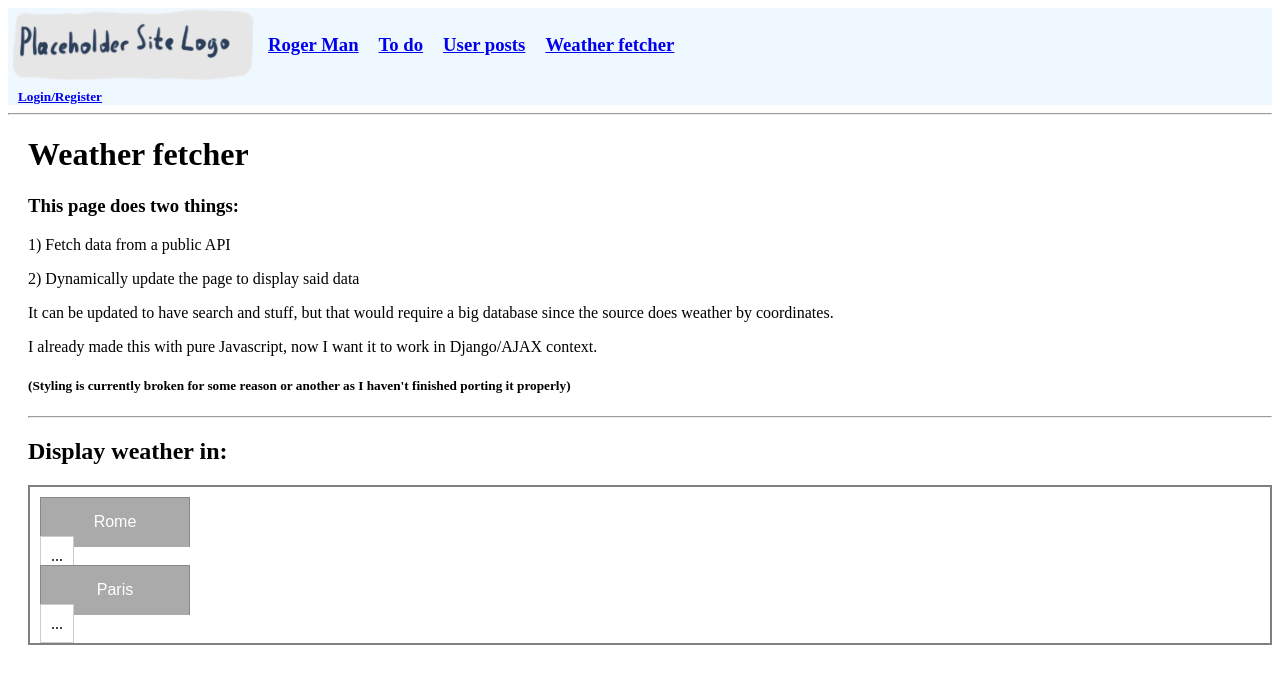
After one commit to SirNotAWholeLot/misc, a Django app: page /weather_fetcher/ in a window 1280 px wide. The commit adds this page. Shown: the top 684 px of the page. Run offline with Django 4.2, Linux system fonts and the light colour scheme; data comes from the database, SQL or seed files in the repository; both versions use the stored data as it was after the commit.

Commit message:
Weather fetcher added

```diff
--- a/Django test project/base_app/admin.py
+++ b/Django test project/base_app/admin.py
@@ -2,13 +2,14 @@ from django.contrib import admin
 
 # Register your models here.
 
-from .models import Roger_preprep_line, Todo_obj, Todo_phase, Post_op, Post_reply
+from .models import Roger_preprep_line, Todo_obj, Todo_phase, Post_op, Post_reply, Wf_city
 
 admin.site.register(Roger_preprep_line)
 admin.site.register(Todo_obj)
 admin.site.register(Todo_phase)
 admin.site.register(Post_op)
 admin.site.register(Post_reply)
+admin.site.register(Wf_city)
 
 # User list (for development/testing only, obviously shouldn't be just kept here like this)
 # Admin_test / Test admin password
--- a/Django test project/base_app/models.py
+++ b/Django test project/base_app/models.py
@@ -81,3 +81,11 @@ class Post_reply(models.Model): # Reply: tied to an opening post
 
     def short_body(self):
         return self.body if len(self.body) <= 50 else (self.body[0:46] + '...')
+
+class Wf_city(models.Model):
+    id = models.AutoField(primary_key=True)
+    name = models.CharField(max_length=100)
+    link = models.CharField(max_length=300)
+
+    def __str__(self):
+        return self.name
--- a/Django test project/base_app/templates/base_app/home.html
+++ b/Django test project/base_app/templates/base_app/home.html
@@ -8,6 +8,7 @@
     <p>- <a href="{% url 'roger' %}">Roger Man</a></p>
     <p>- <a href="{% url 'todo_list' %}">To do list</a></p>
     <p>- <a href="{% url 'post_list' %}">User posts</a></p>
+    <p>- <a href="{% url 'weather_fetcher' %}">Weather fetcher</a></p>
 </div>
 
 {% endblock content %}
--- /dev/null
+++ b/Django test project/base_app/templates/base_app/weather_fetcher.html
@@ -0,0 +1,59 @@
+{% extends 'main.html' %}
+{% block content %}
+
+<div>
+    <!--script src="js/functions.js"></script>
+    <script src="js/cities_list.js"></script-->
+    {{ cities_json|json_script:"cities_json" }}
+    <script>
+        const cities_json = JSON.parse(document.getElementById('cities_json').textContent);
+    </script>
+    <h1>Weather fetcher</h1>
+    <h3>This page does two things:</h3>
+    <p>1) Fetch data from a public API</p>
+    <p>2) Dynamically update the page to display said data</p>
+    <p>It can be updated to have search and stuff, but that would require a big database since the source does weather by coordinates.</p>
+    <p>I already made this with pure Javascript, now I want it to work in Django/AJAX context.</p>
+    <h5>(Styling is currently broken for some reason or another as I haven't finished porting it properly)</h5>
+    <hr>
+    <h2>Display weather in:</h2>
+    <div id="cont_weather">
+        <!--This makes me use two different variables for cities, one that Django templates understand and one that JS understands-->
+        {% for item in cities_list %}
+        <div class="l_city">
+            <button id="button_{{item.name}}" class="b_city">{{item.name}}</button>
+            <script>
+                // This button should call the relevant Django view to construct and render a display element and then dynamically update the page with it
+                document.getElementById("button_{{item.name}}").addEventListener("click", function(){ load_city(cities_json['{{item.id}}']); }, false);
+
+                function load_city(city){
+                    field = document.getElementById("field_" + city['name']);
+                    var xhr = new XMLHttpRequest();
+                    xhr.open("GET", city['link'], true);
+                    // Can also be done somewhat simplier through xhr.onload, xhr.onprogress and xhr.onerror
+                    xhr.onreadystatechange = function(){
+                        if(this.readyState == 1 && this.status == 200){
+                            field.innerHTML = '<span>Temperature: fetching... Humidity: fetching...</span>';
+                        }
+                        if(this.readyState == 4 && this.status == 200){
+                            var response = JSON.parse(this.responseText);
+                            var weather = '<span>Temperature: ' + response.current.temperature_2m + ' ' + response.current_units.temperature_2m + ', ' +
+                                'Humidity: ' + response.current.relative_humidity_2m + ' ' + response.current_units.relative_humidity_2m + '</span>';
+                            field.innerHTML = weather;
+                        }
+                        if(this.status != 200){
+                            field.innerHTML = '<span>Request error!</span>';
+                        }
+                    }
+                    xhr.send();
+                }
+            </script>
+            <div id="field_{{item.name}}">
+                <span class="p_city">...</span>
+            </div>
+        </div>
+        {% endfor %}
+    </div>
+</div>
+
+{% endblock content %}
--- a/Django test project/base_app/urls.py
+++ b/Django test project/base_app/urls.py
@@ -19,4 +19,5 @@ urlpatterns = [
     path('posts/item_id=<str:pk>/delete/', views.post_delete_op, name='post_delete'),
     path('posts/reply_id=<str:pk>/edit/', views.post_edit_reply, name='post_reply_edit'),
     path('posts/reply_id=<str:pk>/delete/', views.post_delete_reply, name='post_reply_delete'),
+    path('weather_fetcher/', views.weather_fetcher, name='weather_fetcher'),
 ]
--- a/Django test project/base_app/views.py
+++ b/Django test project/base_app/views.py
@@ -5,7 +5,7 @@ from django.contrib.auth.decorators import login_required
 
 from django.contrib.auth.models import User
 from django.contrib.auth.forms import UserCreationForm
-from .models import Roger_preprep_line, Todo_obj, Todo_phase, Post_op, Post_reply
+from .models import Roger_preprep_line, Todo_obj, Todo_phase, Post_op, Post_reply, Wf_city
 from .forms import Form_Roger_preprep_line, Form_Post_op, Form_Post_reply
 from django.db.models import Q
 
@@ -168,7 +168,7 @@ def post_edit_reply(request, pk):
 def post_delete_reply(request, pk):
     post = Post_reply.objects.get(id=pk)
     op_id = post.original.id
-    context = {'object':Post_reply.objects.get(id=pk)}
+    context = {'object': Post_reply.objects.get(id=pk)}
     if request.user != post.poster:
         messages.error(request, "You do not have the rights for this")
         return redirect('post_post', pk=op_id)
@@ -177,3 +177,12 @@ def post_delete_reply(request, pk):
         # To add: if no replies by this user remain under this post (and they are not the OP), remove them from participants
         return redirect('post_post', pk=op_id)
     return render(request, 'base_app/form_delete.html', context)
+
+def weather_fetcher(request):
+    cities_list = Wf_city.objects.all()
+    cities_json = {}
+    for city in cities_list:
+        cities_json.update({str(city.id): {'name': city.name, 'link': city.link}})
+    #print(cities_json)
+    context = {'cities_list': cities_list, 'cities_json': cities_json}
+    return render(request, 'base_app/weather_fetcher.html', context)
--- a/Django test project/static/css/main.css
+++ b/Django test project/static/css/main.css
@@ -21,3 +21,32 @@
     display: flex;
     align-items: center;
 }
+#cont_weather {
+    border: 2px solid grey;
+    padding: 10px 10px;
+    margin: 0;
+}
+.l_city {display: block; zoom: 1; font-size: 12px;}
+.b_city {
+    background-color: #aaaaaa;
+    border: 1px solid #888888;
+    color: white;
+    padding: 10px 10px;
+    cursor: pointer;
+    width: 150px;
+    height: 50px;
+    font-size: 16px;
+    display: inline;
+}
+.b_city:not(:last-child) {border-bottom: none;}
+.b_city:hover {background-color: #888888;}
+.p_city {
+    background-color: #ffffff;
+    border: 1px solid #cccccc;
+    color: black;
+    padding: 10px 10px;
+    width: 300px;
+    height: 50px;
+    font-size: 16px;
+    display: inline;
+}
--- a/Django test project/templates/navbar.html
+++ b/Django test project/templates/navbar.html
@@ -6,6 +6,7 @@
         <h3><a href="{% url 'roger' %}">Roger Man</a></h3>
         <h3><a href="{% url 'todo_list' %}">To do</a></h3>
         <h3><a href="{% url 'post_list' %}">User posts</a></h3>
+        <h3><a href="{% url 'weather_fetcher' %}">Weather fetcher</a></h3>
     </div>
     <div>
         {% if request.user.is_authenticated %}
```
Also changed, not shown: Django test project/base_app/migrations/0011_wf_city.py (added), Django test project/db.sqlite3.
